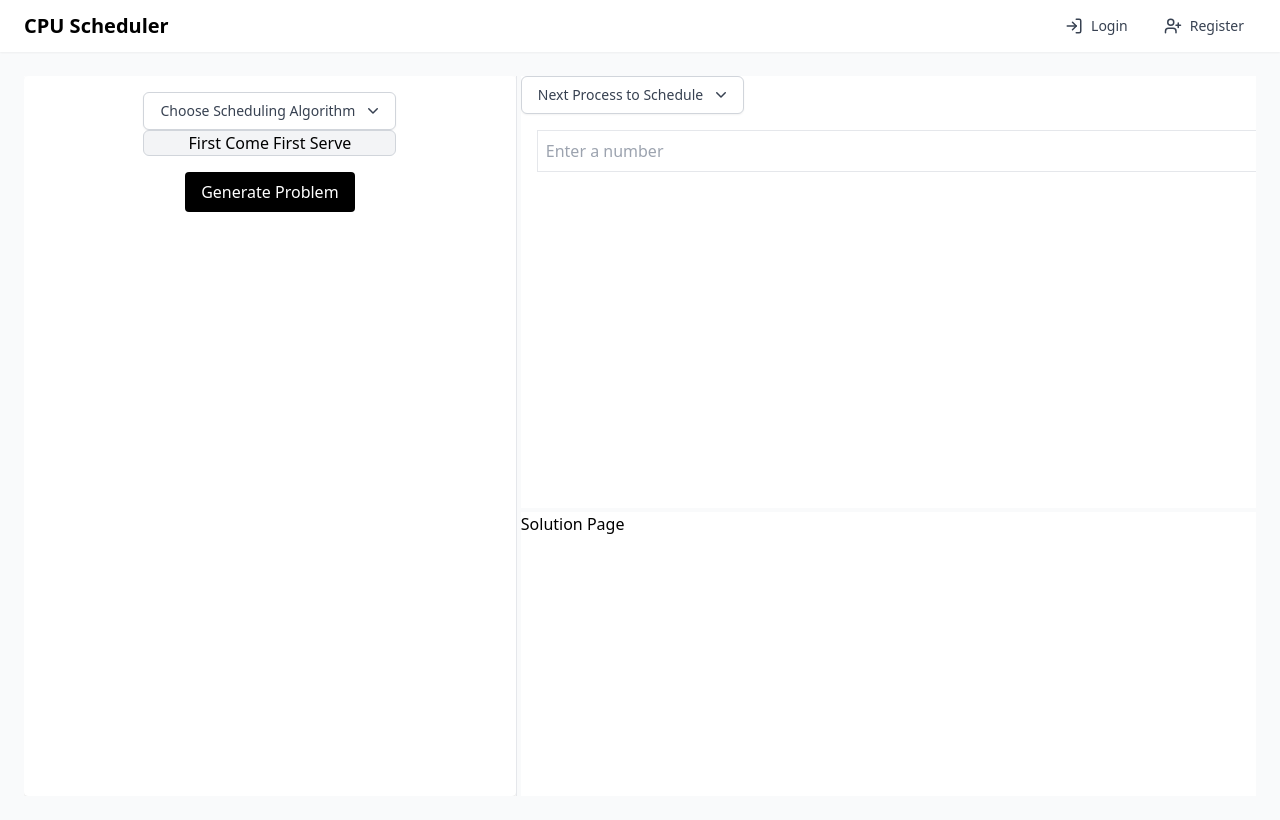
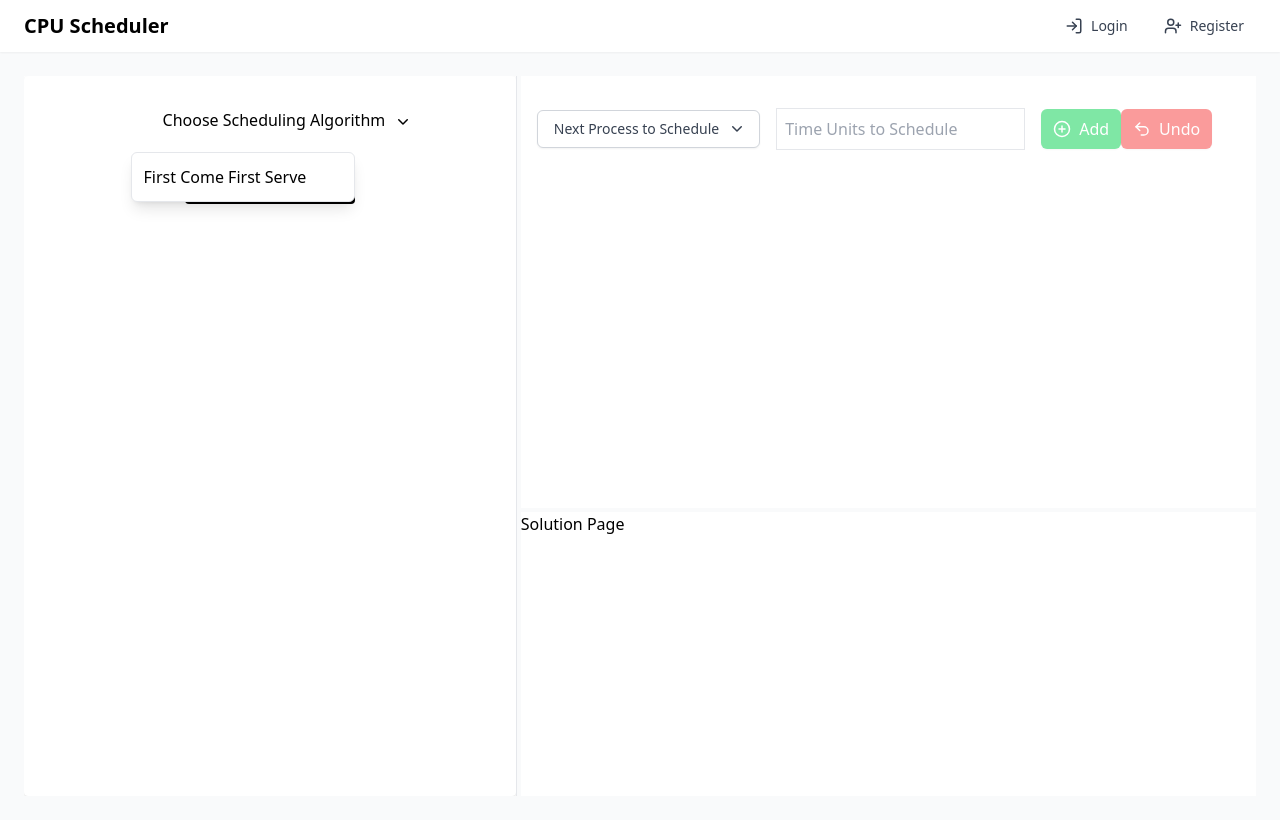
Before and after one commit to ziad40/animatica, a React (Vite) app: page / in a window 1280 px wide. Both pictures are taken after a click on the button "Choose Scheduling Algorithm". Built offline with nearby package versions, Linux system fonts and the light colour scheme; no server answers.

Commit message:
handle addition and undo of processes

```diff
--- a/src/components/layout/Playground.jsx
+++ b/src/components/layout/Playground.jsx
@@ -1,31 +1,80 @@
 import React, { useState } from 'react';
 import DropDown from '@/components/ui/dropDown';
 import NumberInput from '@/components/ui/numberInput';
+import ActionButton from '@/components/ui/ActionButton';
+import { PlusCircle, Undo2 } from "lucide-react";
 const Playground = ({ problem }) => {
   const [scheduledProcesses, setScheduledProcesses] = useState([]);
   const [nextProcess, setNextProcess] = useState(null);
   const [nextTimeUnit, setNextTimeUnit] = useState(null);
 
-
+  const handleAddProcess = () =>{
+    const parsed = parseInt(nextTimeUnit, 10);
+    if (nextProcess !== null && !Number.isNaN(parsed)) {
+      const newScheduled = [
+        ...scheduledProcesses,
+        { processId: nextProcess, timeUnits: parsed },
+      ];
+      setScheduledProcesses(newScheduled);
+      // log the new array (no async surprise)
+      console.log('scheduledProcesses', newScheduled);
+      // optionally reset selection
+      setNextProcess(null);
+      setNextTimeUnit(null);
+    }
+  }
+  const handleUndo = () =>{
+    if (scheduledProcesses.length > 0){
+        const newScheduled = scheduledProcesses.slice(0, -1);
+        setScheduledProcesses(newScheduled);
+        console.log('scheduledProcesses', newScheduled);
+      }
+    }
   return (
-    <div>
+    <div className='m-4 flex flex-row items-center justify-left'>
         <DropDown
           options={
-            problem ? [{ label: "empty", value: "" },
+            problem ? [{ label: "idle", value: -1 },
                ...problem.question.processes.map(p => ({ label: `P${p.id} `, value: p.id }))]
            : []}
-          onSelect={(value) => {
-            setNextProcess(value.value);
+          selectedValue={nextProcess}
+          onSelect={(option) => {
+            // option is the selected option object
+            setNextProcess(option?.value ?? null);
           }}
-          className="m-4 w-full"
-          buttonClassName="w-full text-left"
           placeholder="Next Process to Schedule"
+          className="inline-flex justify-center w-full rounded-md border border-gray-300 shadow-sm px-4 py-2 bg-white text-sm font-medium text-gray-700 hover:bg-gray-50 focus:outline-none"
         />
         <NumberInput
           onSelect={(value) => {
             setNextTimeUnit(value);
           }}
+          value={nextTimeUnit ?? ''}
+          placeholder="Time Units to Schedule"
         />
+
+        {/* Add button - compute new array first so console shows updated value immediately */}
+        <ActionButton
+          variant="green"
+          disabled={nextProcess === null || nextTimeUnit === null || nextTimeUnit === '' || Number.isNaN(parseInt(nextTimeUnit, 10))}
+          onClick={handleAddProcess}
+          title="Add next process"
+        >
+          <PlusCircle size={18} />
+          <span className="hidden sm:inline">Add</span>
+        </ActionButton>
+
+        {/* Undo button */}
+        <ActionButton
+          variant="red"
+          disabled={scheduledProcesses.length === 0}
+          onClick={handleUndo}
+          title="Undo last scheduled process"
+        >
+          <Undo2 size={18} />
+          <span className="hidden sm:inline">Undo</span>
+        </ActionButton>
+
     </div>
   );
 };
--- a/src/components/layout/Problem.jsx
+++ b/src/components/layout/Problem.jsx
@@ -36,6 +36,7 @@ const Problem = ({ problem, setProblem }) => {
         options={[
           { label: "First Come First Serve", value: "FCFS" },
         ]}
+        selectedValue={problemType}
         onSelect={(value) => {
           setProblemType(value.value);
         }}
--- /dev/null
+++ b/src/components/ui/ActionButton.jsx
@@ -0,0 +1,26 @@
+import React from 'react';
+
+// Simple reusable action button
+// props: variant = 'green' | 'red' | any, disabled, onClick, title, children, className
+const VARIANT_STYLES = {
+  green: {
+    base: 'bg-green-600 hover:bg-green-700',
+    disabled: 'bg-green-400 cursor-not-allowed opacity-70'
+  },
+  red: {
+    base: 'bg-red-600 hover:bg-red-700',
+    disabled: 'bg-red-400 cursor-not-allowed opacity-70'
+  }
+};
+
+const ActionButton = ({ variant = 'green', disabled = false, onClick, title, children, className = '' }) => {
+  const styles = VARIANT_STYLES[variant] || VARIANT_STYLES.green;
+  const classes = `inline-flex items-center gap-2 px-3 py-2 rounded-md font-medium text-white shadow-sm focus:outline-none transition-colors ${disabled ? styles.disabled : styles.base} ${className}`;
+  return (
+    <button type="button" title={title} disabled={disabled} onClick={onClick} className={classes}>
+      {children}
+    </button>
+  );
+};
+
+export default ActionButton;
--- a/src/components/ui/dropDown.jsx
+++ b/src/components/ui/dropDown.jsx
@@ -1,28 +1,45 @@
-import React, { useState } from 'react';
+import React, { useState, useEffect, useRef } from 'react';
 
-const DropDown = ({ options, onSelect, placeholder }) => {
+// Controlled-friendly dropdown.
+// Props:
+// - options: [{label, value}]
+// - onSelect: called with the option object when selected
+// - selectedValue: the currently selected option's value (nullable)
+// - placeholder, className
+const DropDown = ({ options = [], onSelect = () => {}, placeholder = 'Select', className, selectedValue = null }) => {
     const [isOpen, setIsOpen] = useState(false);
-    const [selectedOption, setSelectedOption] = useState(null);
+    const containerRef = useRef(null);
 
-    const toggleOpen = () => {
-        setIsOpen(!isOpen)
-    }
+    const toggleOpen = () => setIsOpen(v => !v);
+
     const handleSelect = (option) => {
-        setSelectedOption(option);
         onSelect(option);
-        setIsOpen(false)
+        setIsOpen(false);
     }
 
+    // close on outside click
+    useEffect(() => {
+        const onDoc = (e) => {
+            if (!containerRef.current) return;
+            if (!containerRef.current.contains(e.target)) setIsOpen(false);
+        };
+        document.addEventListener('mousedown', onDoc);
+        return () => document.removeEventListener('mousedown', onDoc);
+    }, []);
+
+    // Determine label to show from selectedValue prop
+    const selectedLabel = options.find(o => String(o.value) === String(selectedValue))?.label;
+
     return (
-        <div className="relative inline-block text-left">
+        <div ref={containerRef} className="relative inline-block text-left">
             <button
                 type="button"
-                className="inline-flex justify-center w-full rounded-md border border-gray-300 shadow-sm px-4 py-2 bg-white text-sm font-medium text-gray-700 hover:bg-gray-50 focus:outline-none"
+                className={className}
                 onClick={toggleOpen}
             >
-                {selectedOption ? selectedOption.label : placeholder}
+                {selectedLabel || placeholder}
                 <svg
-                    className="-mr-1 ml-2 h-5 w-5"
+                    className="-mr-1 ml-2 h-5 w-5 inline-block"
                     xmlns="http://www.w3.org/2000/svg"
                     viewBox="0 0 20 20"
                     fill="currentColor"
@@ -36,12 +53,17 @@ const DropDown = ({ options, onSelect, placeholder }) => {
                 </svg>
             </button>
             {isOpen && (
-                <ul className="dropdown-menu">
-                {options.map((option) => (
-                    <li className='inline-flex justify-center w-full rounded-md border border-gray-300 bg-gray-100' key={option.value} onClick={() => handleSelect(option)} >
-                    {option.label}
-                    </li>
-                ))}
+                // absolute positioned menu to float above other content
+                <ul className="absolute z-50 mt-1 w-56 max-h-56 overflow-auto bg-white border rounded-md shadow-lg py-1">
+                    {options.map((option) => (
+                        <li
+                            key={option.value}
+                            onClick={() => handleSelect(option)}
+                            className="block w-full text-left px-3 py-2 hover:bg-gray-100 cursor-pointer"
+                        >
+                            {option.label}
+                        </li>
+                    ))}
                 </ul>
             )}
         </div>
--- a/src/components/ui/numberInput.jsx
+++ b/src/components/ui/numberInput.jsx
@@ -1,25 +1,96 @@
-import React, { useState } from 'react';
+import React, { useState, useRef, useEffect} from 'react';
 
 // component props: onSelect (function), placeholder (string)
-// Renders a number input field that allows users to enter a number using input of type number.
-const NumberInput = ({ onSelect, placeholder }) => {
-    const [value, setValue] = useState("");
+// Renders an input that only accepts digits (0-9)
+// and add handlers to prevent non-digit input, sanitize pasted text, and keep older browsers consistent.
+const NumberInput = ({ onSelect, placeholder, className, value: propValue }) => {
+    const [value, setValue] = useState(propValue ?? "");
+    const ref = useRef(null);
+
+    const setAndNotify = (next) => {
+        setValue(next);
+        if (onSelect) onSelect(next);
+    };
+
+    // keep internal state in sync when parent provides a controlled value
+    useEffect(() => {
+        // treat null/undefined as empty string
+        const normalized = propValue == null ? "" : String(propValue);
+        if (normalized !== value) setValue(normalized);
+    }, [propValue]);
+
+    // Allow navigation/control keys and common shortcuts
+    const isAllowedKey = (e) => {
+        const k = e.key;
+        // navigation & editing
+        const allowed = [
+            'Backspace', 'Delete', 'ArrowLeft', 'ArrowRight', 'ArrowUp', 'ArrowDown', 'Home', 'End', 'Tab', 'Enter'
+        ];
+        if (allowed.includes(k)) return true;
+        // Allow Ctrl/Cmd combos (copy/paste/cut/select all)
+        if (e.ctrlKey || e.metaKey) return true;
+        // allow single digit key (0-9)
+        if (/^[0-9]$/.test(k)) return true;
+        return false;
+    };
+
+    const handleKeyDown = (e) => {
+        if (!isAllowedKey(e)) {
+            e.preventDefault();
+        }
+    };
+
+    // When user pastes, filter out non-digits and insert only digits at cursor
+    const handlePaste = (e) => {
+        const pasted = (e.clipboardData || window.clipboardData).getData('text') || '';
+        const digits = pasted.replace(/\D+/g, '');
+        if (!digits) {
+            // nothing digit-like to paste
+            e.preventDefault();
+            return;
+        }
+
+        e.preventDefault();
+        const input = ref.current;
+        if (!input) return;
+        const { selectionStart, selectionEnd } = input;
+        const before = value.slice(0, selectionStart || 0);
+        const after = value.slice(selectionEnd || 0);
+        const next = before + digits + after;
+        setAndNotify(next);
+
+        // set cursor after the pasted digits
+        // Delay required so DOM updates before adjusting selection
+        requestAnimationFrame(() => {
+            const pos = (before + digits).length;
+            input.setSelectionRange(pos, pos);
+        });
+    };
+
+    // On change (typing from IME or other inputs), sanitize to digits only
     const handleChange = (e) => {
-        const newValue = e.target.value;
-        setValue(newValue);
-        if (onSelect) {
-            onSelect(newValue);
+        const raw = e.target.value || '';
+        const sanitized = raw.replace(/\D+/g, '');
+        if (sanitized !== value) {
+            setAndNotify(sanitized);
         }
-    }
+    };
+
     return (
         <input
-            type="number"
+            ref={ref}
+            type="text"
+            inputMode="numeric"
+            pattern="[0-9]*"
             value={value}
+            onKeyDown={handleKeyDown}
+            onPaste={handlePaste}
             onChange={handleChange}
             placeholder={placeholder || "Enter a number"}
-            className="border p-2 w-full m-4"
+            aria-label={placeholder || 'number input'}
+            className={className || "border p-2 m-4"}
         />
     );
+};
 
-}
 export default NumberInput;
```
